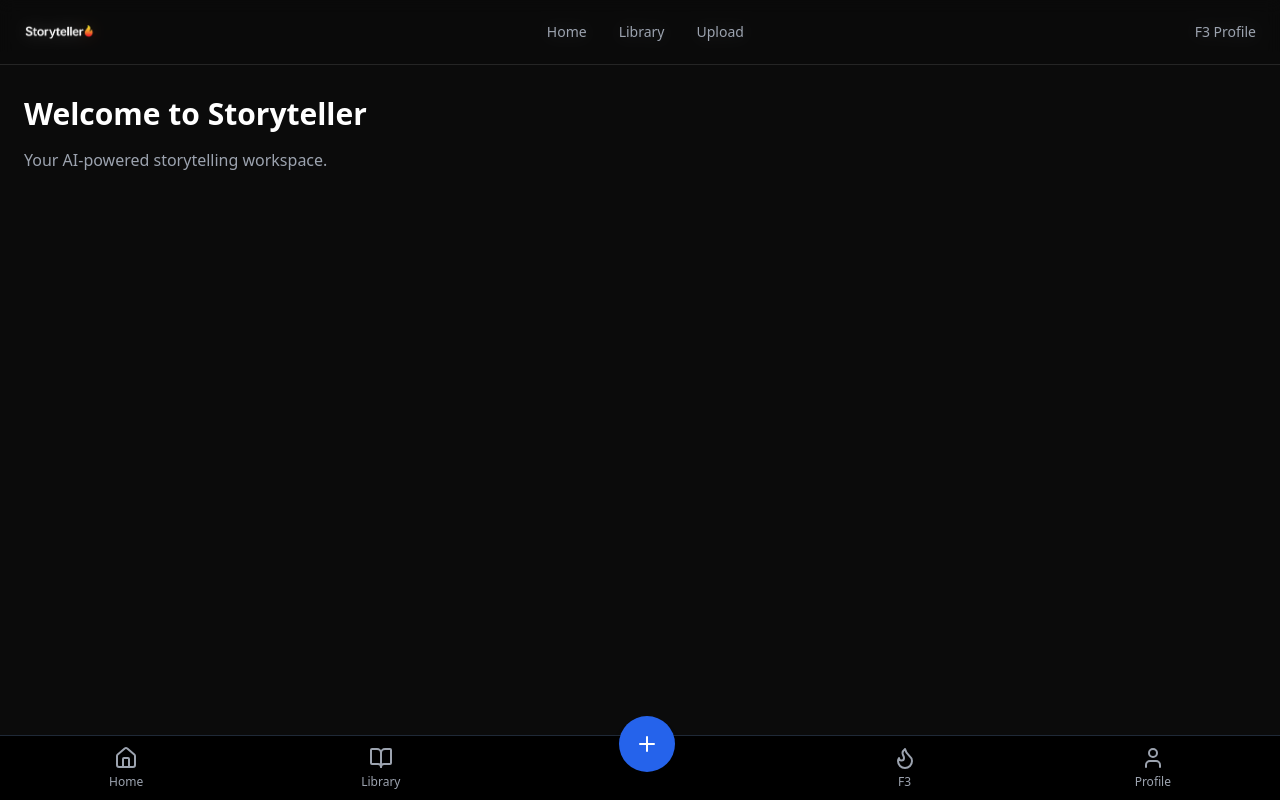
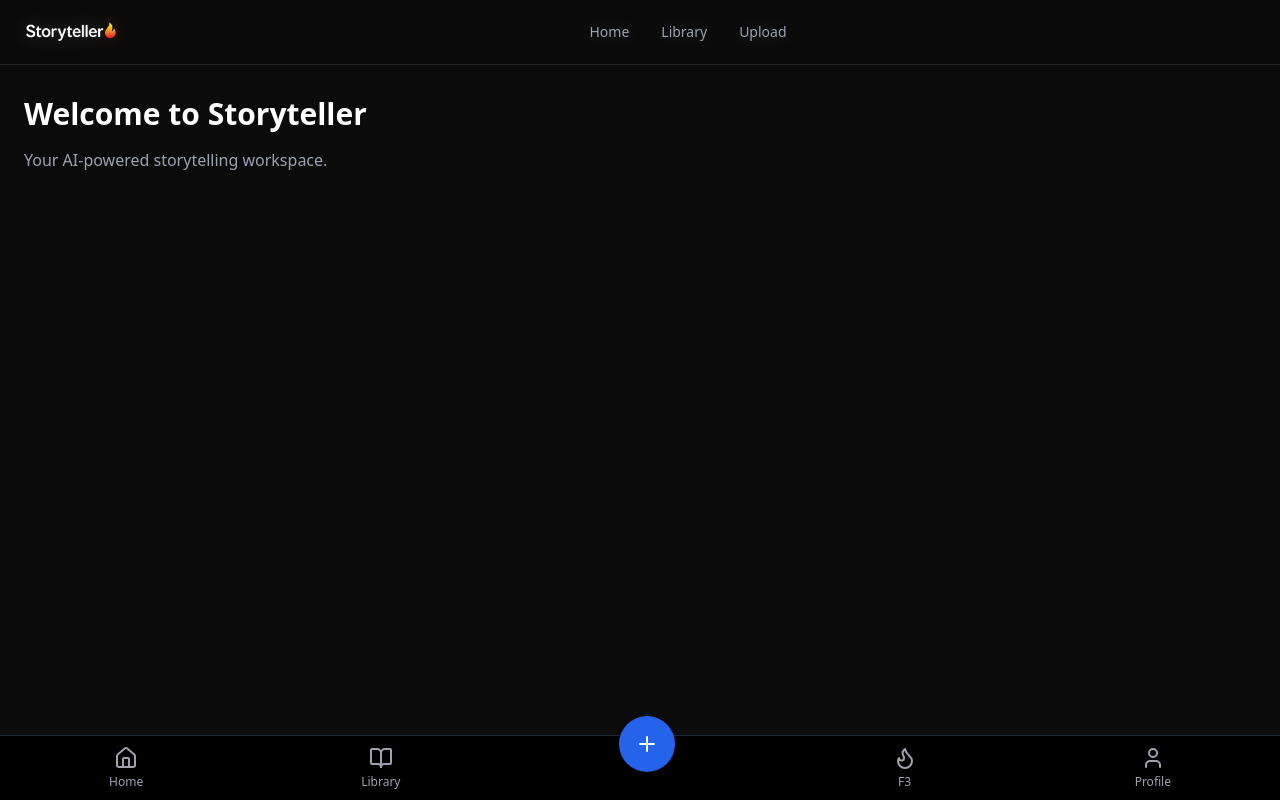
Before and after one commit to ikechukwuraymondokezie-cpu/storyteller-frontend, a React (Create React App) app: page / in a window 1280 px wide. Built offline with nearby package versions, Linux system fonts and the light colour scheme.

Commit message:
Add TopNav.js: fixed top navbar with logo and links

```diff
--- a/src/components/TopNav.js
+++ b/src/components/TopNav.js
@@ -7,7 +7,7 @@ export default function TopNav() {
 
                 {/* LEFT */}
                 <div className="flex items-center gap-3">
-                    <img src={logo} alt="Storyteller" className="h-12 w-15" />
+                    <img src={logo} alt="Storyteller" className="h-16 w-19" />
                 </div>
 
                 {/* CENTER */}
@@ -19,7 +19,6 @@ export default function TopNav() {
 
                 {/* RIGHT */}
                 <div className="text-sm text-muted hover:text-white cursor-pointer transition">
-                    F3 Profile
                 </div>
             </div>
         </nav>
```
